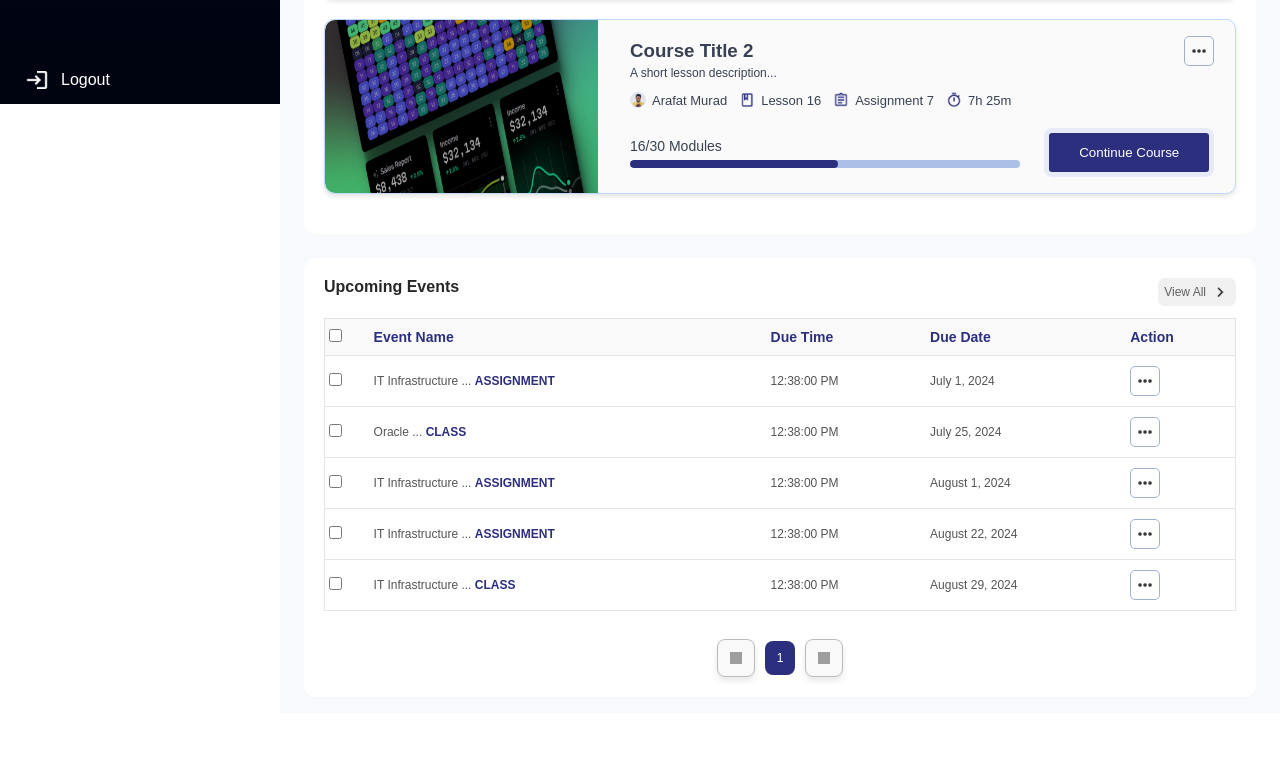
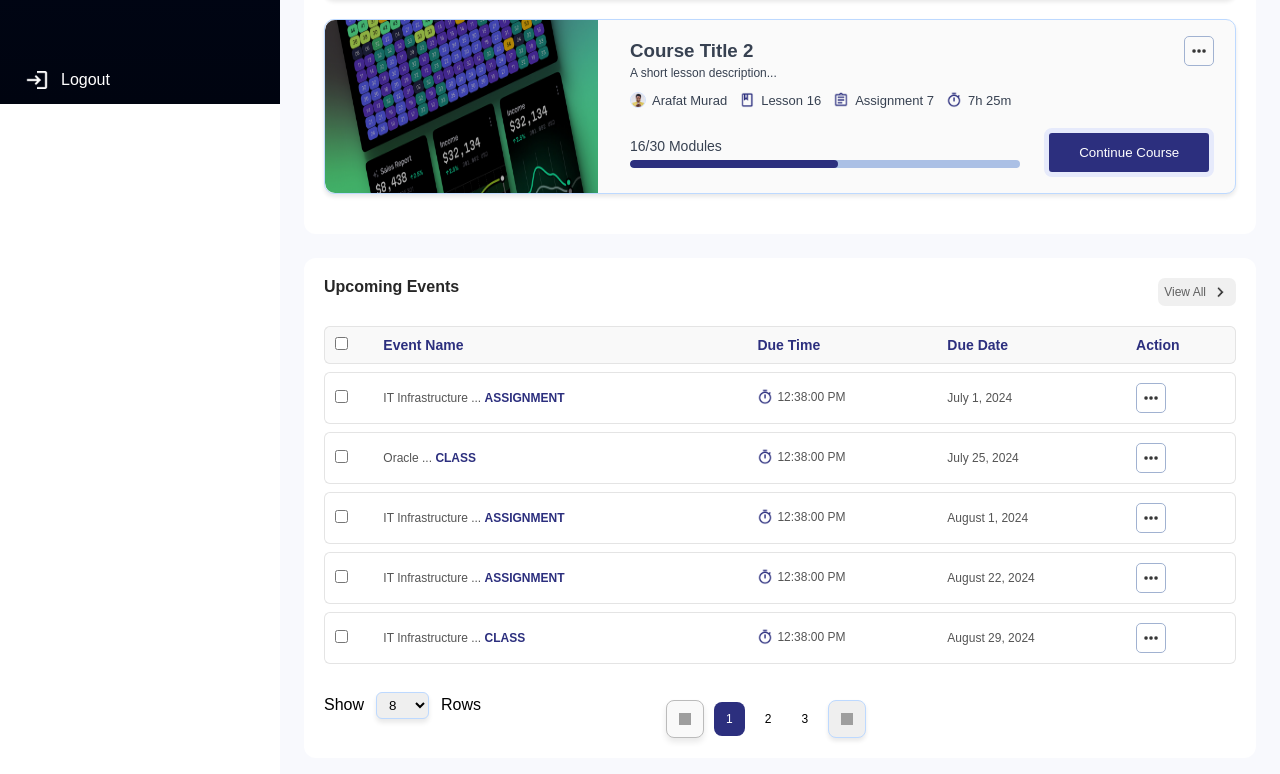
Before and after one commit to Emmanuel111111111111111/LMS-Academy, a React (Vite) app: page /dashboard/overview in a window 1280 px wide. Shown: the part 696-1470 px from the top of the page. Before the commit the page ends 1409 px from the top, so only its background shows below. Built offline with nearby package versions, Linux system fonts and the light colour scheme; grey boxes are pictures that could not be loaded; a web font is replaced by a local one.

Commit message:
updated overview table & pagination - Amara

```diff
--- a/src/App.jsx
+++ b/src/App.jsx
@@ -1,4 +1,4 @@
-import { useState } from 'react'
+import { Navigate, RouterProvider, createBrowserRouter } from 'react-router-dom';
 
 import styles from './App.module.css'
 import { CWGpage } from './Page/CWGpage/CWGpage'
@@ -6,11 +6,11 @@ import { Loginpage } from './Page/Loginpage/Loginpage'
 import { Accountpage } from './Page/Accountpage/Accountpage'
 import { Passwordpage } from './Page/passwordpage/passwordpage'
 import { Resetpage } from './Page/Resetpage/Resetpage'
-import { Navigate, RouterProvider, createBrowserRouter } from 'react-router-dom'
 import { Homepage } from './Page/Homepage/Hompage'
 import { BlankPage } from './Page/BlankPage'
 import { DashboardLayout } from './Page/DashboardLayout'
 import { Overview } from './Page/Overviewpage/Overview'
+
 
 function App() {
 
--- a/src/Components/Header/Header.jsx
+++ b/src/Components/Header/Header.jsx
@@ -66,7 +66,7 @@ export const Header = () => {
                 <div className={styles.buttons}>
                     <button><img src={getImageUrl('bell.png')} /></button>
                     <button><img src={getImageUrl('settings.png')} /></button>
-                    <button className={styles.profile}><img src={getImageUrl('profile.png')} /></button>
+                    <button className={styles.profile}><img src={getImageUrl('avatar.png')} /></button>
                 </div>
             </div>
         </div>
--- a/src/Components/Navbar/Navbar.module.css
+++ b/src/Components/Navbar/Navbar.module.css
@@ -32,6 +32,7 @@
     margin-top: 12px;
     width: 100%;
     gap: 12px;
+    margin-bottom: 50px;
 }
 
 .linkList a {
--- a/src/Components/Pagination/Pagination.jsx
+++ b/src/Components/Pagination/Pagination.jsx
@@ -60,7 +60,7 @@ const Pagination = ({ currentData, currentPage, itemsPerPage, onPageChange }) =>
     return (
         <div className={styles.pagination}>
             <button onClick={handlePreviousPage} disabled={currentPage === 1} className={styles.move}>
-                <img src={getImageUrl("icons/previous.png")} alt="Previous" />
+                <img src={getImageUrl("icons/prev.png")} alt="Previous" />
             </button>
             {pages.map((page, index) =>
                 page === '...' ? (
--- a/src/Components/Pagination/Pagination.module.css
+++ b/src/Components/Pagination/Pagination.module.css
@@ -1,10 +1,10 @@
 
 .pagination {
     margin-top: 28px;
-    /* width: 100%; */
+    width: 100%;
     display: flex;
     align-items: center;
-    justify-content: center;
+    justify-content: start;
     gap: 10px;
 }
 
@@ -46,8 +46,9 @@
 .gotToPage {
     padding: 6px 10px;
     background-color: transparent;
+    border: none;
     color: #000000;
-    font-size: 10px;
+    font-size: 12px;
     font-weight: 500;
     border-radius: 8px;
 }
--- a/src/Page/Overviewpage/Overview.jsx
+++ b/src/Page/Overviewpage/Overview.jsx
@@ -6,6 +6,7 @@ import Pagination from "../../Components/Pagination/Pagination";
 export const Overview = () => {
 
     const [ currentPage, setCurrentPage ] = useState(1);
+    const [ itemsPerPage, setItemsPerPage ] = useState(5);
 
 
     const courses = [
@@ -107,13 +108,18 @@ export const Overview = () => {
         }
     ]
 
-    const itemsPerPage = 5;
     const indexOfLastItem = currentPage * itemsPerPage;
     const indexOfFirstItem = indexOfLastItem - itemsPerPage;
     const currentEvents = events.slice(indexOfFirstItem, indexOfLastItem);
 
     const handlePageChange = (pageNumber) => {
         setCurrentPage(pageNumber);
+    };
+
+    const handlePageNumber = (itemNumber) => {
+        setItemsPerPage(itemNumber);
+        setCurrentPage(1);
+        window.scrollTo({ top: 0});
     };
 
     return (
@@ -123,7 +129,7 @@ export const Overview = () => {
 
             <div className={styles.welcomeBanner} style={{backgroundImage: `${getImageUrl("welcome_background.png")}`}}>
                 <div className={styles.left}>
-                    <img src={getImageUrl('profile.png')} />
+                    <img src={getImageUrl('avatar.png')} />
                     <div className={styles.text}>
                         <h3>Welcome Back</h3>
                         <h2>Toluwani</h2>
@@ -211,6 +217,7 @@ export const Overview = () => {
                     Upcoming Events
                     <button>View All <img src={getImageUrl('greyRightAngle.png')} alt="" /></button>
                 </div>
+
                 <table className={styles.eventsTable}>
                     <thead>
                         <th><input type="checkbox" /></th>
@@ -224,7 +231,7 @@ export const Overview = () => {
                             <tr>
                                 <td><input type="checkbox" /></td>
                                 <td>{event.courseName} ... <span>{event.eventType}</span></td>
-                                <td>{event.dueTime}</td>
+                                <td><div className={styles.dueTime}><img src={getImageUrl('timer.png')} />{event.dueTime}</div></td>
                                 <td>{event.dueDate}</td>
                                 <td><button><img src={getImageUrl('threeDots.png')} /></button></td>
                             </tr>
@@ -232,12 +239,25 @@ export const Overview = () => {
                     </tbody>
                 </table>
 
-                <Pagination
-                    currentData={currentEvents}
-                    currentPage={currentPage}
-                    itemsPerPage={itemsPerPage}
-                    onPageChange={handlePageChange}
-                />
+                <div style={{ w:'100%', display:"flex", alignItems:'center' }}>
+                    <div className={styles.showRows}>
+                        Show
+                        <select onChange={(e) => handlePageNumber(e.target.value)} >
+                            <option value={5}>8</option>
+                            <option value={10}>10</option>
+                            <option value={15}>15</option>
+                        </select>
+                        Rows
+                    </div>
+                    <Pagination className={styles.pag}
+                        currentData={events}
+                        currentPage={currentPage}
+                        itemsPerPage={itemsPerPage}
+                        onPageChange={handlePageChange}
+                    />
+
+                </div>
+
 
             </div>
         </div>
--- a/src/Page/Overviewpage/Overview.module.css
+++ b/src/Page/Overviewpage/Overview.module.css
@@ -321,7 +321,7 @@
 
 .eventsTable {
     width: 100%;
-    border-collapse: collapse;
+    border-spacing: 0 8px;
 }
 .eventsTable thead {
     background: #F9F9F9;
@@ -329,23 +329,42 @@
     font-size: 14px;
     font-weight: 600;
     color: #2C2F7E;
-    border-radius: 4px;
-    margin-bottom: 8px;
 }
 .eventsTable th {
     padding: 10px 4px;
     text-align: left;
+    border-top: 1px solid #E4E4E4;
+    border-bottom: 1px solid #E4E4E4;
 }
 .eventsTable td {
     padding: 10px 4px;
+    border-top: 1px solid #E4E4E4;
+    border-bottom: 1px solid #E4E4E4;
+}
+.eventsTable th:first-child,
+.eventsTable td:first-child {
+    border-top-left-radius: 6px;
+    border-bottom-left-radius: 6px;
+    border: 1px solid #E4E4E4;
+    border-right: none;
+    padding-left: 10px;
+}
+.eventsTable th:last-child,
+.eventsTable td:last-child {
+    border-top-right-radius: 6px;
+    border-bottom-right-radius: 6px;
+    border: 1px solid #E4E4E4;
+    border-left: none;
+}
+.eventsTable td img {
+    width: 16px;
+    height: 16px;
 }
 .eventsTable tr {
     background: #FFFFFF;
-    border: 1px solid #E4E4E4;
     font-size: 12px;
     font-weight: 500;
     color: #545454;
-    border-radius: 6px;
 }
 .eventsTable tr span {
     font-weight: 700;
@@ -364,3 +383,25 @@
     width: 20px;
     height: 20px;
 }
+.dueTime {
+    display: inline-flex;
+    align-items: center;
+    gap: 4px;
+}
+
+
+.showRows {
+    flex: 60%;
+    display: flex;
+    gap: 12px;
+    align-items: center;
+}
+.showRows select {
+    border: 1px solid #BDD9FF;
+    box-shadow: 0px 3.76px 5.64px 0px #00000017;
+    border-radius: 6px;
+    padding: 4px 8px;
+}
+.pag {
+    flex: 40%
+}
--- a/src/index.css
+++ b/src/index.css
@@ -30,3 +30,7 @@
   padding: 0;
   font-family: 'DMSans', Arial, Helvetica, sans-serif;
 }
+
+button, a {
+  cursor: pointer;
+}
```
Also changed, not shown: Assets/avatar.png (added), Assets/next.png.
